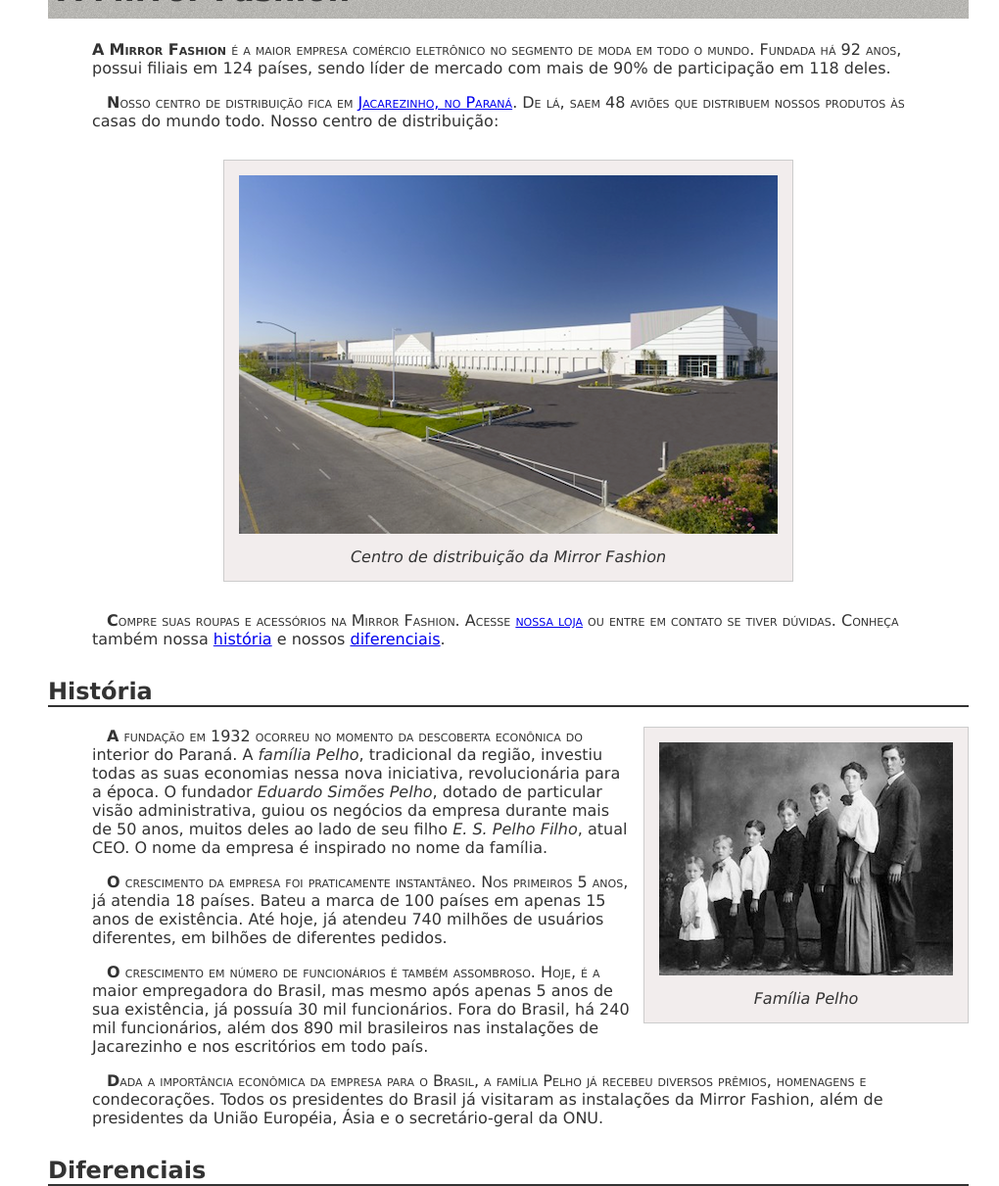
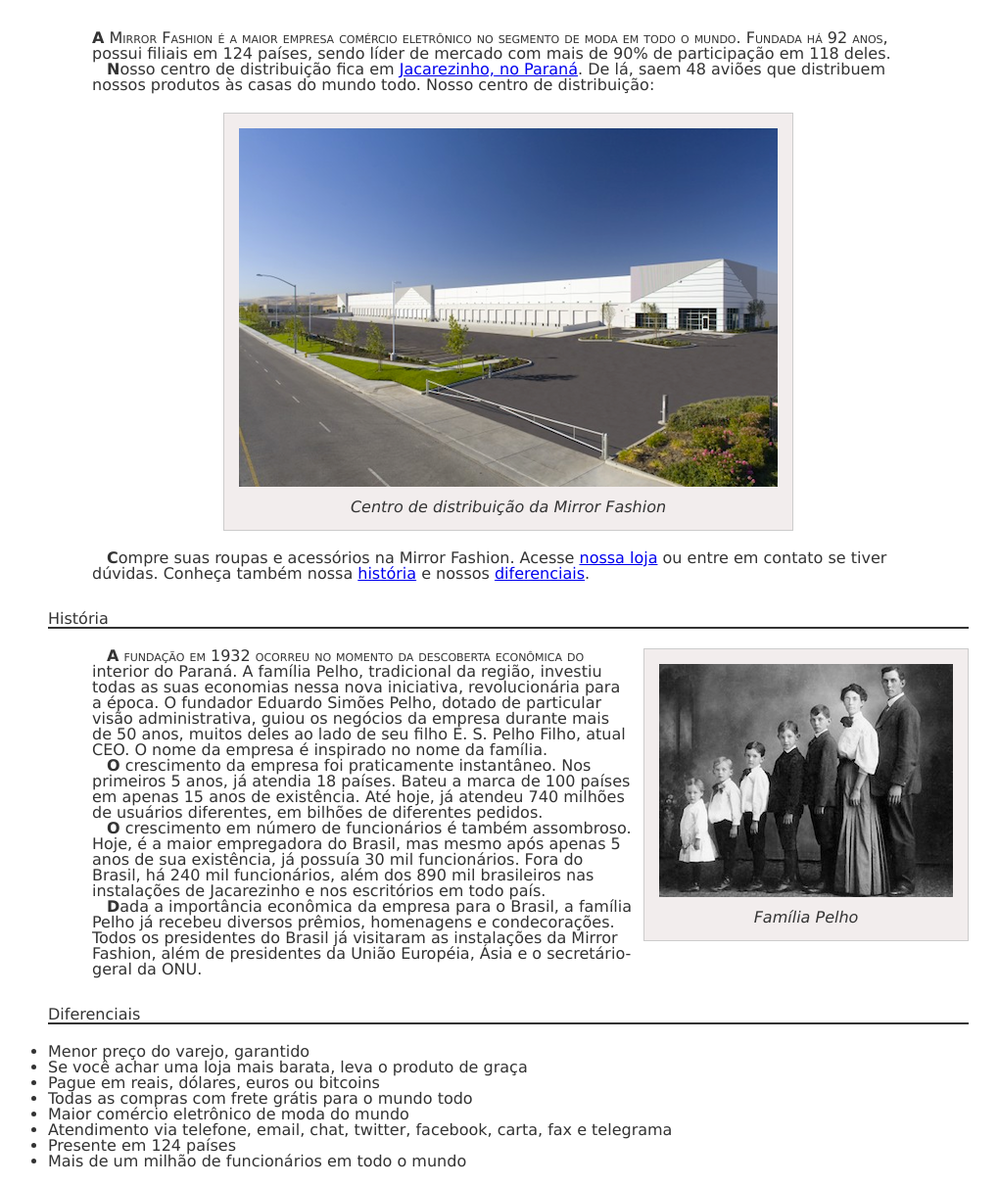
Before and after one commit to renanabasilva/programacao-web, a PHP site: page /sobre.php in a window 1280 px wide. Shown: the part 157-1368 px from the top of the page at 98% size, without its empty margins (121-1141 px from the left). Run offline with PHP 8.4, Linux system fonts and the light colour scheme.

Commit message:
aula dia 23-10-2024

```diff
--- a/5414-Programação para a WEB/projeto_mirror_fashion_php/css/sobre.css
+++ b/5414-Programação para a WEB/projeto_mirror_fashion_php/css/sobre.css
@@ -1,27 +1,36 @@
 body {
+  font-family: "Lucida Sans", "Lucida Sans Regular", "Lucida Grande",
+    "Lucida Sans Unicode", Geneva, Verdana, sans-serif;
   color: #333;
-    font-family: 'Lucida Sans Unicode', 'Lucida Grande', sans-serif;
-    width: 940px;
-    margin-left: auto;
-    margin-right: auto;
+
+  margin: 0 auto;
 }
 
-h1 {
-    background-image: url(../img/sobre-background.jpg);
+.container {
+  width: 940px;
+  margin: 0 auto;
+}
+
+.titulo-sobre {
+  background-image: url(../images/sobre-background.jpg);
   padding: 10px;
+  margin: 2rem 0;
+}
+
+article {
+  width: 940px;
 }
 
 h2 {
   border-bottom: 2px solid #333;
   margin-top: 30px;
+  margin-bottom: 20px;
 }
 
 figure {
   background-color: #f2eded;
   border: 1px solid #ccc;
   text-align: center;
-    padding: 15px;
-    margin: 30px;
 }
 
 figcaption {
@@ -34,37 +43,150 @@ p {
   text-indent: 15px;
 }
 
-p::first-letter{
+p::first-letter {
   font-weight: bold;
 }
 
-p::first-line {
+section p:first-of-type::first-line {
   font-variant: small-caps;
 }
+
+/* h1 + p::first-line,
+  h2 + p::first-line,
+  figure + p::first-line {
+    font-variant: small-caps;
+  } */
 
 h1 + p {
   text-indent: 0;
 }
 
 #centro-distribuicao {
-    margin-left: auto;
-    margin-right: auto;
   width: 550px;
-}
-
-footer {
-    color: #777;
-    margin: 30px 0;
-    padding: 30px 0;
-}
-
-footer img {
-    margin-right: 30px;
-    vertical-align: middle;
-    width: 94px;
+  margin: 20px auto;
+  padding: 15px;
 }
 
 #familia-pelho {
   margin: 0 0 10px 10px;
+  padding: 15px;
   float: right;
 }
+
+/* p {
+    text-align: right;
+    line-height: 3px;
+    letter-spacing: 3px;
+    word-spacing: 5px;
+    text-indent: 30px;
+} */
+
+#lista-diferenciais {
+  margin-bottom: 20px;
+}
+
+#lista-diferenciais li {
+  list-style: disc;
+}
+
+footer {
+  background-image: url(../images/fundo-rodape.png);
+  clear: both;
+  padding: 20px 0;
+  color: #fff;
+}
+
+footer .container,
+.social {
+  display: flex;
+  justify-content: space-between;
+  align-items: center;
+}
+
+.social {
+  padding: 0;
+}
+
+.social a {
+  /* tamanho da imagem */
+  width: 32px;
+  height: 32px;
+  /* image replacement */
+  display: block;
+  text-indent: -9999px;
+}
+
+.social a[href*="facebook.com"] {
+  background-image: url(../images/facebook.png);
+}
+
+.social a[href*="x.com"] {
+  background-image: url(../images/twitter.png);
+}
+
+.social a[href*="plus.google.com"] {
+  background-image: url(../images/googleplus.png);
+}
+
+.social li {
+  float: left;
+  margin: auto 12px;
+}
+
+/* ---- Mobile section ---- */
+@media (max-width: 767px) {
+  .container {
+    width: 96%;
+    margin: 0px auto;
+  }
+
+  p {
+    padding: 0 25px;
+  }
+
+  #centro-distribuicao {
+    width: fit-content;
+  }
+
+  #centro-distribuicao img {
+    width: 100%;
+    max-width: 500px;
+  }
+
+  #familia-pelho {
+    max-width: max-content;
+    margin: 20px auto;
+    float: none;
+  }
+
+  #familia-pelho img {
+    width: 100%;
+  }
+
+  #lista-diferenciais {
+    padding: 0 45px;
+  }
+
+  footer .container {
+    justify-content: space-around;
+  }
+}
+
+@media (min-width: 768px) and (max-width: 992px) {
+  .container {
+    width: 96%;
+    margin: 0px auto;
+  }
+
+  section {
+    margin: 0 30px;
+  }
+
+  #familia-pelho {
+    margin: 0 30px 10px 10px;
+  }
+
+  footer .container {
+    justify-content: space-around;
+  }
+}
--- a/5414-Programação para a WEB/projeto_mirror_fashion_php/sobre.php
+++ b/5414-Programação para a WEB/projeto_mirror_fashion_php/sobre.php
@@ -1,88 +1,90 @@
-<!DOCTYPE html>
-<html lang="pt-br">
-
-<head>
-    <meta charset="UTF-8">
-    <meta name="viewport" content="width=device-width, initial-scale=1.0">
-    <title>Sobre a Mirror Fashion</title>
-    <link rel="stylesheet" href="css/sobre.css">
-</head>
-
-<body>
-    <!-- logo da Mirror Fashion -->
-    <img src="img/logo.png" alt="Logo Mirror Fashion">
-
-    <h1>A Mirror Fashion</h1>
-
-    <p>A <strong>Mirror Fashion</strong> é a maior empresa comércio eletrônico no segmento de moda em todo o mundo.
-        Fundada há <?php print date("Y") - 1932; ?> anos, possui filiais em 124 <span>países</span>, sendo líder de mercado com mais de 90% de
-        participação em 118 deles.</p>
-
-    <p>Nosso centro de distribuição fica em <a target="_blank" href="https://www.google.com.br/maps?q=Jacarezinho">Jacarezinho, no Paraná</a>. De lá, saem 48 aviões que
-        distribuem nossos produtos às casas do mundo todo. Nosso centro de distribuição:</p>
-
+<?php
+	$cabecalho_title = "Sobre a Mirror Fashion";
+	$cabecalho_css = '<link rel="stylesheet" href="css/sobre.css">';
+	include("cabecalho.php");
+?>
+<article class="container">
+	<section>
+		<h1 class="titulo-sobre">A Mirror Fashion</h1>
+		<p>
+			A <strong>Mirror Fashion</strong> é a maior empresa comércio
+			eletrônico no segmento de moda em todo o mundo. Fundada há <?php print date("Y") - 1932; ?> anos,
+			possui filiais em 124 países, sendo líder de mercado com mais de 90%
+			de participação em 118 deles.
+		</p>
+		<p>
+			Nosso centro de distribuição fica em
+			<a target="_blank" href="https://www.google.com.br/maps?q=Jacarezinho">Jacarezinho, no Paraná</a>. De lá, saem 48 aviões que distribuem nossos produtos às casas do
+			mundo todo. Nosso centro de distribuição:
+		</p>
 		<figure id="centro-distribuicao">
-        <img src="img/centro-distribuicao.png" alt="Centro de Distribuição">
+			<img
+				src="img/centro-distribuicao.png"
+				alt="centro de distribuição" />
 			<figcaption>Centro de distribuição da Mirror Fashion</figcaption>
 		</figure>
-
-    <p>Compre suas roupas e acessórios na Mirror Fashion. Acesse <a href="index.html">nossa loja</a> ou entre em contato
-        se tiver dúvidas. Conheça também nossa <a href="#historia">história</a> e nossos <a href="#diferenciais">diferenciais</a>.</p>
-
-
-
+		<p>
+			Compre suas roupas e acessórios na Mirror Fashion. Acesse
+			<a href="index.php">nossa loja</a> ou entre em contato se tiver
+			dúvidas. Conheça também nossa <a href="#historia">história</a> e
+			nossos <a href="#diferenciais">diferenciais</a>.
+		</p>
+	</section>
+	<section>
 		<h2 id="historia">História</h2>
-
 		<figure id="familia-pelho">
-        <img src="img/familia-pelho.jpg" alt="Família Pelho">
+			<img src="img/familia-pelho.jpg" alt="família Pelho" />
 			<figcaption>Família Pelho</figcaption>
 		</figure>
-
 		<p>
-        A fundação em 1932 ocorreu no momento da descoberta econônica do interior do Paraná. A
-        <em>família Pelho</em>, tradicional da região, investiu todas as suas economias nessa nova iniciativa,
-        revolucionária para a época. O fundador <em>Eduardo Simões Pelho</em>, dotado de particular visão
-        administrativa, guiou os negócios da empresa durante mais de 50 anos, muitos deles ao lado
-        de seu filho <em>E. S. Pelho Filho</em>, atual CEO. O nome da empresa é inspirado no nome da família.
+			A fundação em 1932 ocorreu no momento da descoberta econômica do
+			interior do Paraná. A <em>família Pelho</em>, tradicional da região,
+			investiu todas as suas economias nessa nova iniciativa, revolucionária
+			para a época. O fundador <em>Eduardo Simões Pelho</em>, dotado de
+			particular visão administrativa, guiou os negócios da empresa durante
+			mais de 50 anos, muitos deles ao lado de seu filho
+			<em>E. S. Pelho Filho</em>, atual CEO. O nome da empresa é inspirado
+			no nome da família.
 		</p>
-
 		<p>
-        O crescimento da empresa foi praticamente instantâneo. Nos primeiros 5 anos, já atendia 18 países.
-        Bateu a marca de 100 países em apenas 15 anos de existência. Até hoje, já atendeu 740 milhões
-        de usuários diferentes, em bilhões de diferentes pedidos.
+			O crescimento da empresa foi praticamente instantâneo. Nos primeiros 5
+			anos, já atendia 18 países. Bateu a marca de 100 países em apenas 15
+			anos de existência. Até hoje, já atendeu 740 milhões de usuários
+			diferentes, em bilhões de diferentes pedidos.
 		</p>
-
 		<p>
-        O crescimento em número de funcionários é também assombroso. Hoje, é a maior empregadora do
-        Brasil, mas mesmo após apenas 5 anos de sua existência, já possuía 30 mil funcionários. Fora do
-        Brasil, há 240 mil funcionários, além dos 890 mil brasileiros nas instalações de Jacarezinho e
-        nos escritórios em todo país.
+			O crescimento em número de funcionários é também assombroso. Hoje, é a
+			maior empregadora do Brasil, mas mesmo após apenas 5 anos de sua
+			existência, já possuía 30 mil funcionários. Fora do Brasil, há 240 mil
+			funcionários, além dos 890 mil brasileiros nas instalações de
+			Jacarezinho e nos escritórios em todo país.
 		</p>
-
 		<p>
-        Dada a importância econômica da empresa para o Brasil, a família Pelho já recebeu diversos prêmios,
-        homenagens e condecorações. Todos os presidentes do Brasil já visitaram as instalações da Mirror
-        Fashion, além de presidentes da União Européia, Ásia e o secretário-geral da ONU.
+			Dada a importância econômica da empresa para o Brasil, a família Pelho
+			já recebeu diversos prêmios, homenagens e condecorações. Todos os
+			presidentes do Brasil já visitaram as instalações da Mirror Fashion,
+			além de presidentes da União Européia, Ásia e o secretário-geral da
+			ONU.
 		</p>
-
+	</section>
+	<section>
 		<h2 id="diferenciais">Diferenciais</h2>
-
-    <ul>
+		<ul id="lista-diferenciais">
 			<li>Menor preço do varejo, garantido</li>
 			<li>Se você achar uma loja mais barata, leva o produto de graça</li>
 			<li>Pague em reais, dólares, euros ou bitcoins</li>
 			<li>Todas as compras com frete grátis para o mundo todo</li>
 			<li>Maior comércio eletrônico de moda do mundo</li>
-        <li>Atendimento via telefone, email, chat, twitter, facebook, carta, fax e telegrama</li>
+			<li>
+				Atendimento via telefone, email, chat, twitter, facebook, carta, fax
+				e telegrama
+			</li>
 			<li>Presente em 124 países</li>
 			<li>Mais de um milhão de funcionários em todo o mundo</li>
 		</ul>
-
-    <footer>
-        <img src="img/logo.png" alt="Logo Mirror Fashion">
-
-        &copy; Copyright Mirror Fashion
-    </footer>
+	</section>
+</article>
+<?php include("rodape.php"); ?>
 </body>
 
 </html>
```
Also changed, not shown: 5414-Programação para a WEB/projeto_mirror_fashion_php/cabecalho.php (indentation only), 5414-Programação para a WEB/projeto_mirror_fashion_php/produto.php (indentation only), 5414-Programação para a WEB/projeto_mirror_fashion_php/rodape.php (indentation only), 1 other file. Lines whose indentation alone changed are shown as unchanged.
